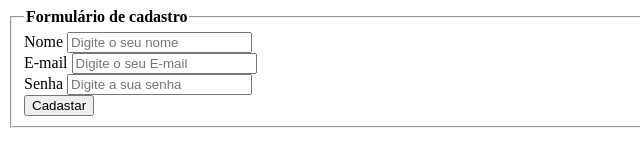
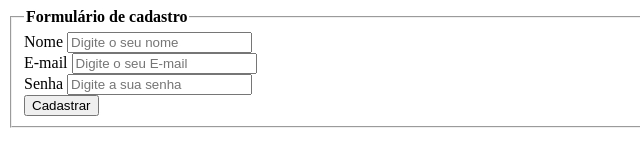
Before and after one commit to marceloliveirali/modulo3, a plain HTML site: page index.htm in a window 1280 px wide. Shown: the full height of the page, 0-640 px from the left. Drawn offline with Linux system fonts and the light colour scheme.

Commit message:
Cooreção do botão Cadastrar

```diff
--- a/index.htm
+++ b/index.htm
@@ -7,6 +7,8 @@
         <br />
         <label for="senha">Senha <input type="password" name="Senha" placeholder="Digite a sua senha" required></label>
         <br />
-        <input type="submit" value="Cadastar" />
+        <button>
+            Cadastrar
+        </button>
     </fieldset>
 </form>
```
